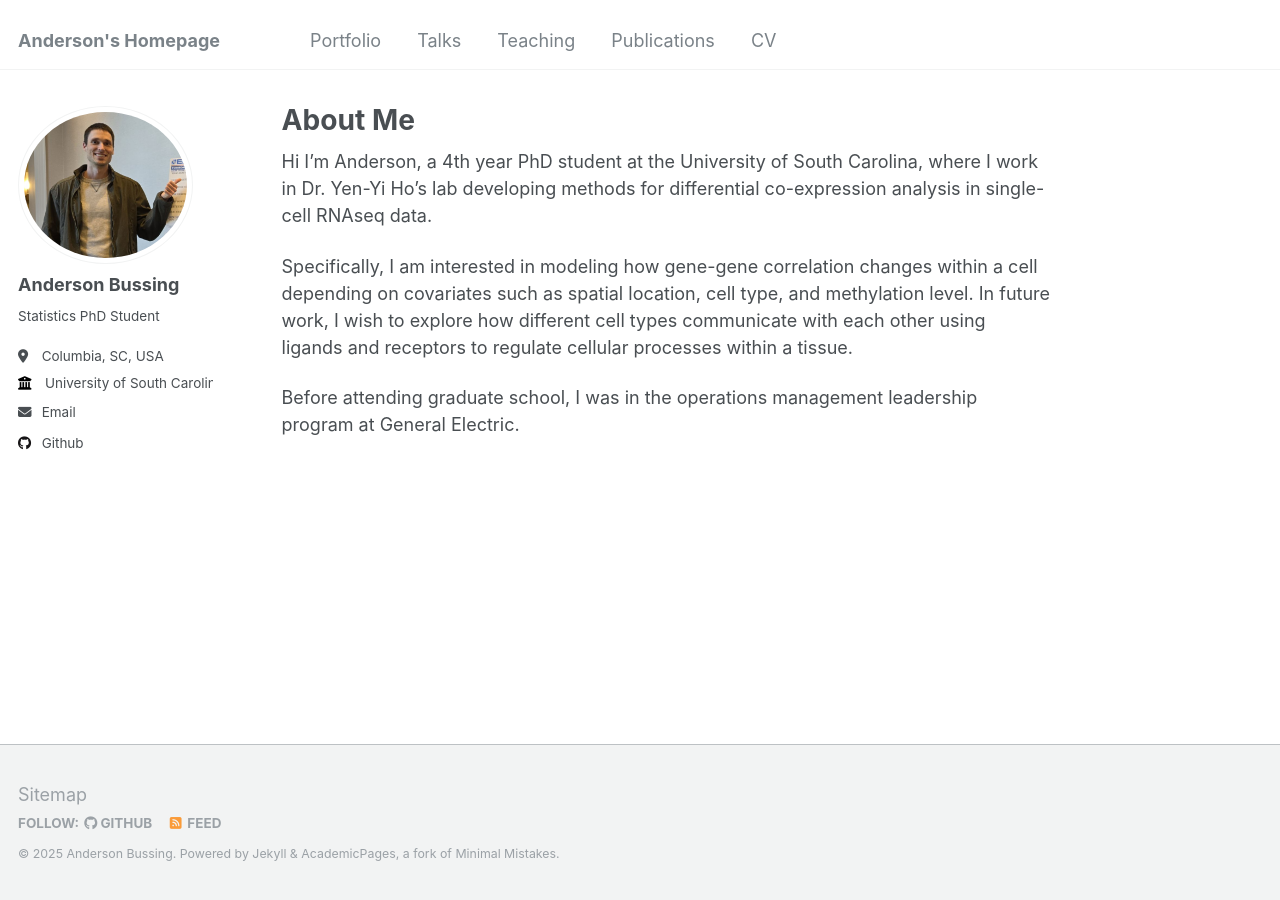
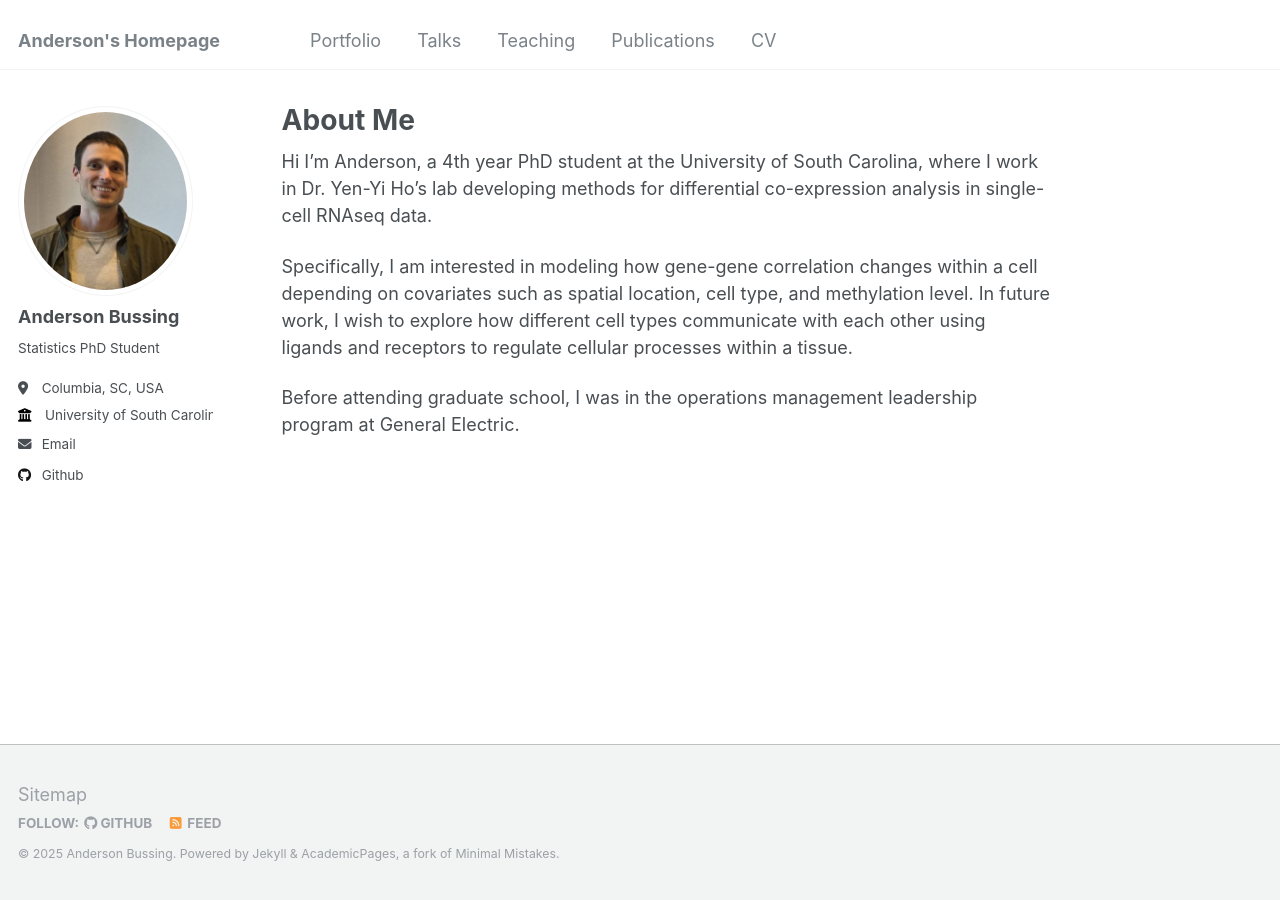
Before and after one commit to abussing/abussing.github.io, a Jekyll site: the page built from _pages/about.md, in a window 1280 px wide. Built offline with Jekyll 4.4.1, drawn with Linux system fonts in a browser that asks for light colours.

Commit message:
Update _config.yml

```diff
--- a/_config.yml
+++ b/_config.yml
@@ -21,7 +21,7 @@ repository               : "abussing/abussing.github.io"
 #               Additional customization can be done by editing /_includes/author-profile.html
 author:
   # Biographic information
-  avatar           : "enar_photo_for_site.png"
+  avatar           : "enar_photo_for_site2.png"
   name             : "Anderson Bussing"
   pronouns         : # example: "she/her"
   bio              : "Statistics PhD Student"
```
